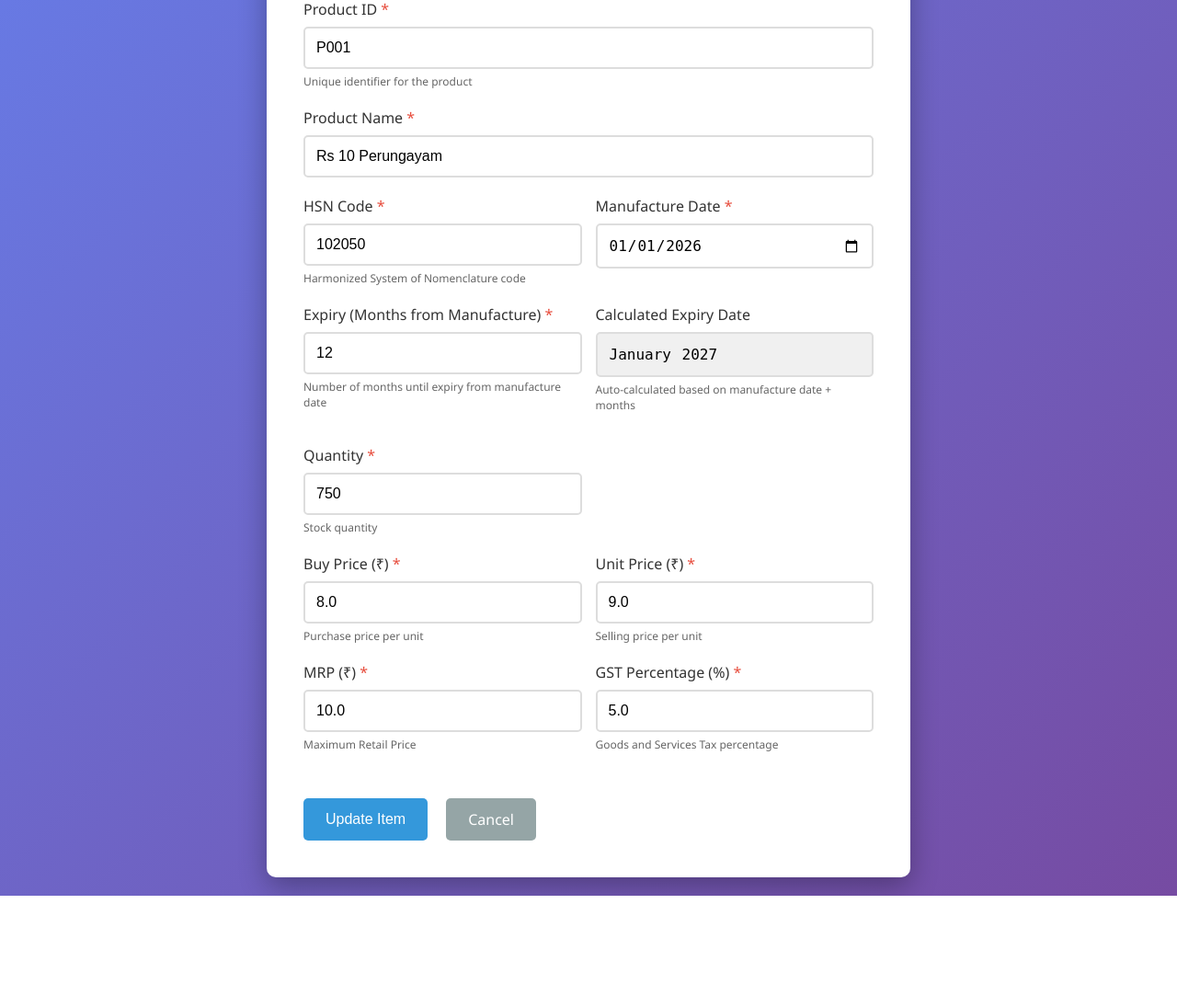
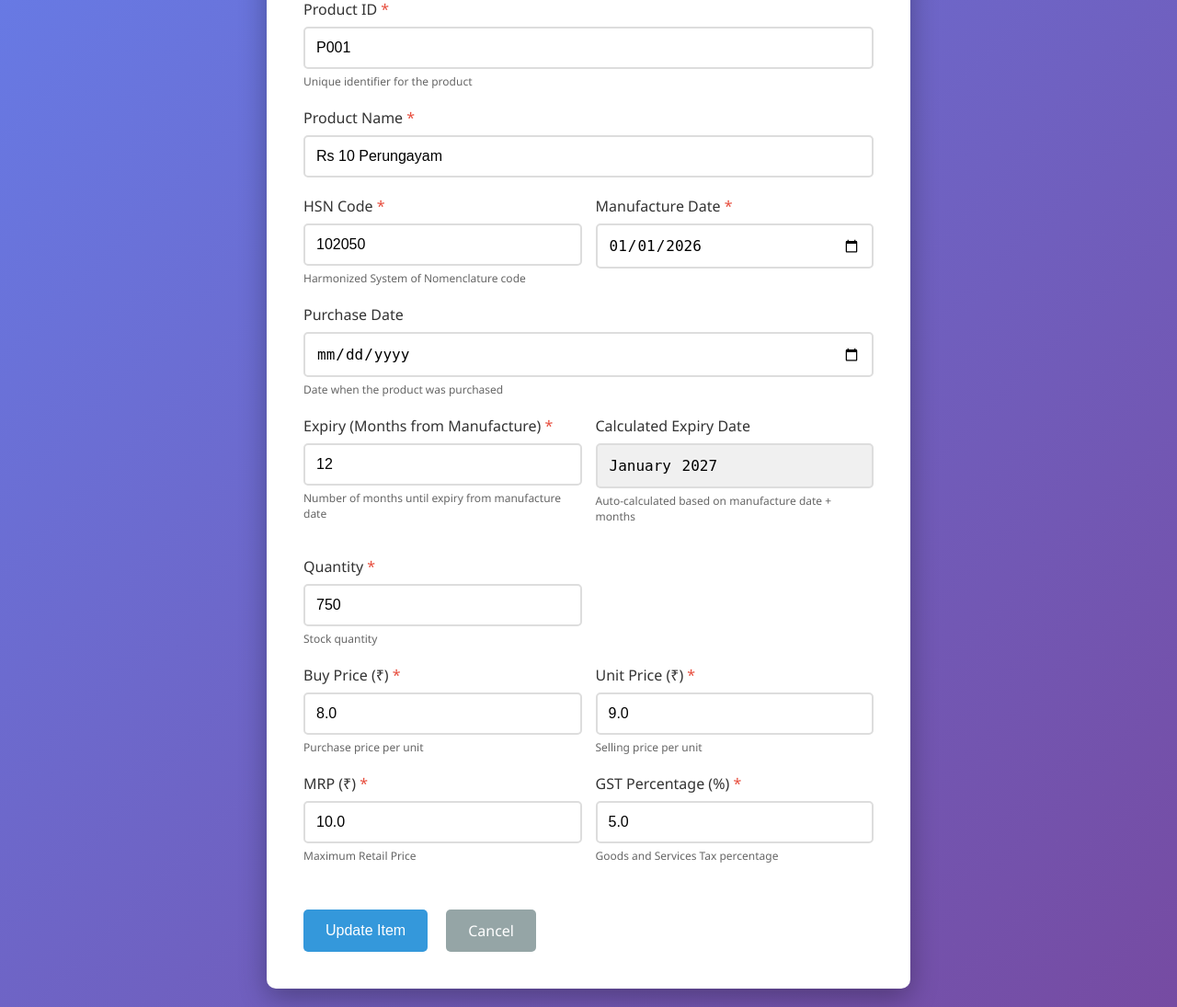
Before and after one commit to pshanmugavelp-pixel/Billing-web-app, a Flask app: page /inventory/update/4 in a window 1280 px wide. Shown: the part 232-1327 px from the top of the page at 92% size. Before the commit the page ends 1206 px from the top, so only its background shows below. Run offline with Flask 3, Linux system fonts and the light colour scheme; data comes from the database, SQL or seed files in the repository; both versions use the stored data as it was after the commit.

Commit message:
updated invetory

```diff
--- a/database.py
+++ b/database.py
@@ -59,6 +59,14 @@ def init_db():
     except sqlite3.OperationalError:
         # Column doesn't exist, add it with default value 0.0
         conn.execute('ALTER TABLE inventory ADD COLUMN buy_price REAL NOT NULL DEFAULT 0.0')
+        conn.commit()
+
+    # Add purchase_date column to existing inventory table if it doesn't exist
+    try:
+        conn.execute('SELECT purchase_date FROM inventory LIMIT 1')
+    except sqlite3.OperationalError:
+        # Column doesn't exist, add it
+        conn.execute('ALTER TABLE inventory ADD COLUMN purchase_date DATE')
         conn.commit()
 
     # Billing table (header - one per bill)
--- a/routes/inventory.py
+++ b/routes/inventory.py
@@ -86,6 +86,7 @@ def add():
         unit_price = request.form.get('unit_price', 0.0)
         mrp = request.form.get('mrp', 0.0)
         gst_percentage = request.form.get('gst_percentage', 0.0)
+        purchase_date = request.form.get('purchase_date', '')
 
         # Calculate expiry month from manufacture date + expiry months
         expiry_month = ''
@@ -111,9 +112,9 @@ def add():
             conn.close()
             return redirect(url_for('inventory.add'))
 
-        conn.execute('''INSERT INTO inventory (product_id, product_name, hsn_code, manufacture_date, expiry_month, quantity, buy_price, unit_price, mrp, gst_percentage)
-                        VALUES (?, ?, ?, ?, ?, ?, ?, ?, ?, ?)''',
-                     (product_id, product_name, hsn_code, manufacture_date, expiry_month, quantity, buy_price, unit_price, mrp, gst_percentage))
+        conn.execute('''INSERT INTO inventory (product_id, product_name, hsn_code, manufacture_date, expiry_month, quantity, buy_price, unit_price, mrp, gst_percentage, purchase_date)
+                        VALUES (?, ?, ?, ?, ?, ?, ?, ?, ?, ?, ?)''',
+                     (product_id, product_name, hsn_code, manufacture_date, expiry_month, quantity, buy_price, unit_price, mrp, gst_percentage, purchase_date))
         conn.commit()
         conn.close()
 
@@ -167,6 +168,7 @@ def update(id):
         unit_price = request.form.get('unit_price', 0.0)
         mrp = request.form.get('mrp', 0.0)
         gst_percentage = request.form.get('gst_percentage', 0.0)
+        purchase_date = request.form.get('purchase_date', '')
 
         # Calculate expiry month from manufacture date + expiry months
         expiry_month = ''
@@ -194,8 +196,8 @@ def update(id):
 
         conn.execute('''UPDATE inventory SET product_id = ?, product_name = ?, hsn_code = ?, manufacture_date = ?,
                         expiry_month = ?, quantity = ?, buy_price = ?, unit_price = ?, mrp = ?, gst_percentage = ?,
-                        updated_at = CURRENT_TIMESTAMP WHERE id = ?''',
-                     (product_id, product_name, hsn_code, manufacture_date, expiry_month, quantity, buy_price, unit_price, mrp, gst_percentage, id))
+                        purchase_date = ?, updated_at = CURRENT_TIMESTAMP WHERE id = ?''',
+                     (product_id, product_name, hsn_code, manufacture_date, expiry_month, quantity, buy_price, unit_price, mrp, gst_percentage, purchase_date, id))
         conn.commit()
         conn.close()
 
--- a/templates/inventory/add.html
+++ b/templates/inventory/add.html
@@ -227,6 +227,12 @@
                 </div>
             </div>
 
+            <div class="form-group">
+                <label for="purchase_date">Purchase Date</label>
+                <input type="date" id="purchase_date" name="purchase_date">
+                <div class="help-text">Date when the product was purchased</div>
+            </div>
+
             <div class="form-row">
                 <div class="form-group">
                     <label for="expiry_months">Expiry (Months from Manufacture) <span class="required">*</span></label>
--- a/templates/inventory/index.html
+++ b/templates/inventory/index.html
@@ -334,6 +334,7 @@
                             <td>₹{{ "%.4f"|format(item['unit_price']) }}</td>
                             <td>₹{{ "%.4f"|format(item['mrp']) }}</td>
                             <td>{{ "%.4f"|format(item['gst_percentage']) }}%</td>
+                            <td>{{ item['purchase_date'] or 'N/A' }}</td>
                             <td>{{ item['updated_at'] }}</td>
                             <td class="no-print">
                                 <a href="{{ url_for('inventory.update', id=item['id']) }}"
@@ -435,6 +436,7 @@
                 {wch: 12},  // Unit Price
                 {wch: 12},  // MRP
                 {wch: 10},  // GST%
+                {wch: 15},  // Purchase Date
                 {wch: 20}   // Last Updated
             ];
 
--- a/templates/inventory/update.html
+++ b/templates/inventory/update.html
@@ -236,6 +236,13 @@
                 </div>
             </div>
 
+            <div class="form-group">
+                <label for="purchase_date">Purchase Date</label>
+                <input type="date" id="purchase_date" name="purchase_date"
+                       value="{{ item['purchase_date'] or '' }}">
+                <div class="help-text">Date when the product was purchased</div>
+            </div>
+
             <div class="form-row">
                 <div class="form-group">
                     <label for="expiry_months">Expiry (Months from Manufacture) <span class="required">*</span></label>
```
Also changed, not shown: business.db.
